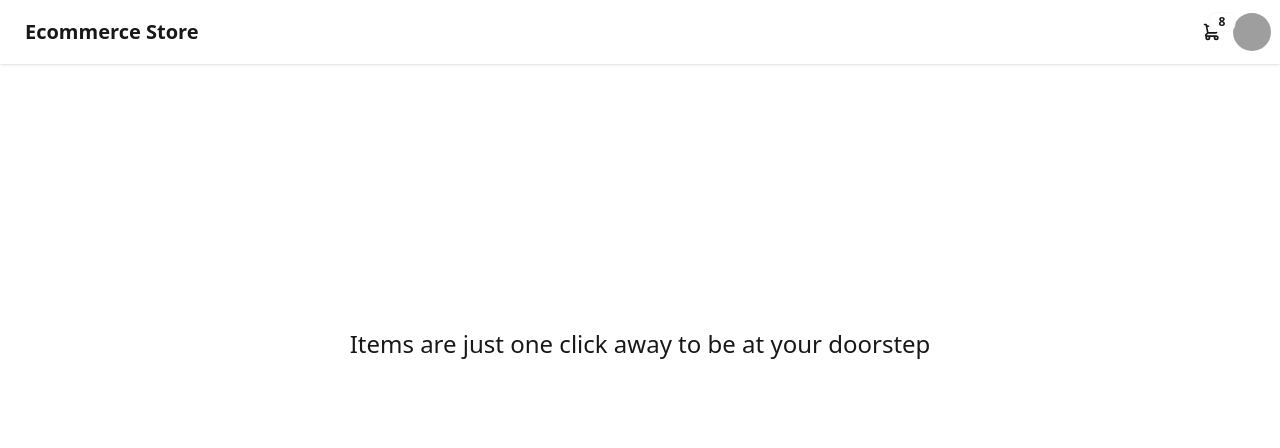
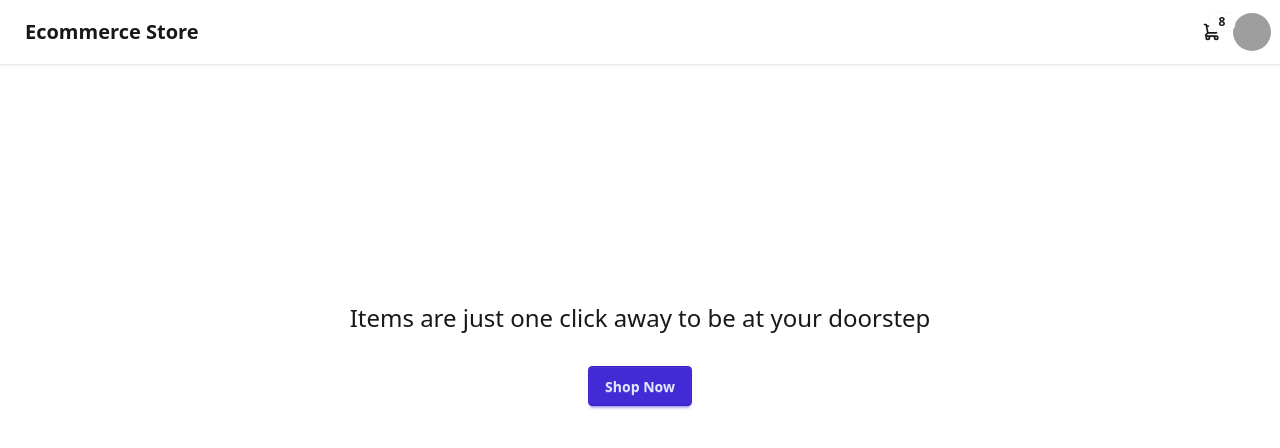
Before and after one commit to Faraan10/useState-useEffect, a React (Vite) app: page / in a window 1280 px wide. Shown: the top 448 px of the page. Built offline with nearby package versions, Linux system fonts and the light colour scheme; grey boxes are pictures that could not be loaded.

Commit message:
app commit

```diff
--- a/src/App.css
+++ b/src/App.css
@@ -1,6 +1,9 @@
 .flexbox {
   display: flex;
   justify-content: center;
+  flex-direction: column;
   align-items: center;
   height: 70vh;
+  padding: 10px;
+  margin: 10px;
 }
--- a/src/pages/Home.jsx
+++ b/src/pages/Home.jsx
@@ -5,9 +5,10 @@ const Home = () => {
     <>
       <div className="container">
         <div className="flexbox">
-          <h2 className="text-2xl">
+          <h2 className="text-2xl p-4">
             Items are just one click away to be at your doorstep
           </h2>
+          <button className="btn btn-primary p-4 m-4">Shop Now</button>
         </div>
       </div>
     </>
```
